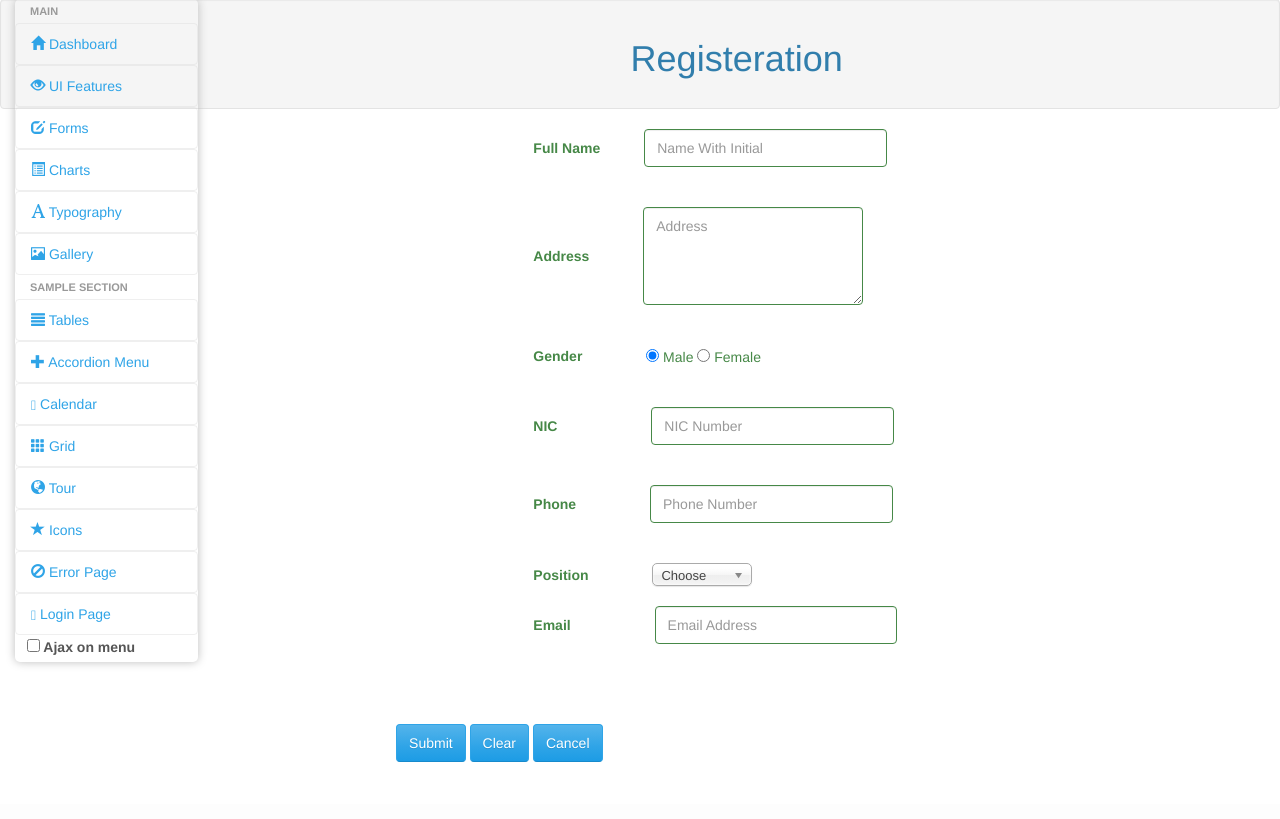
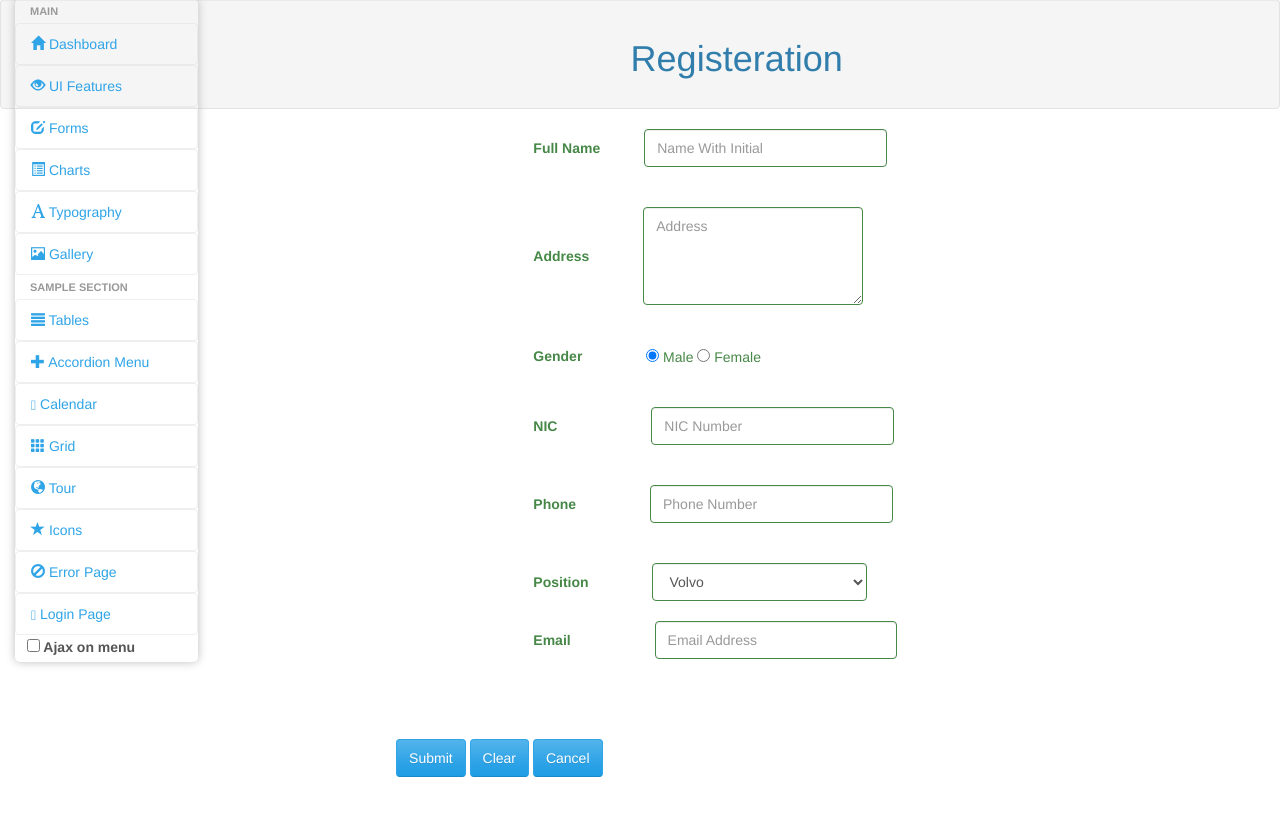
Before and after one commit to sithira1992/Ranweli, a PHP site: page /Register.php in a window 1280 px wide. Shown: the part 83-902 px from the top of the page. Before the commit the page ends 845 px from the top, so only its background shows below. Run offline with PHP 8.4, Linux system fonts and the light colour scheme; some web fonts are replaced.

Commit message:
Newly updated

```diff
--- a/charisma-master/charisma-master/Register.php
+++ b/charisma-master/charisma-master/Register.php
@@ -110,22 +110,14 @@
     </div>
     <div class="form-group has-success has-feedback">
         <label for="Position" class="control-label" style="padding-right:60px">Position</label>
-        <div id="position" title="" style="width: 100px;" class="chosen-container chosen-container-single">
-            <a class="chosen-single" tabindex="-2">
-                <span>Choose</span>
-                <div><b></b></div>
-            </a><div class="chosen-drop">
-                <div class="chosen-search">
-                    <input autocomplete="off" type="text"></div>
-                <ul class="chosen-results">
-                    <li data-option-array-index="0" style="" class="active-result result-selected">Option 1</li>
-                    <li data-option-array-index="1" style="" class="active-result">Option 2</li>
-                    <li data-option-array-index="2" style="" class="active-result">Option 3</li>
-                    <li data-option-array-index="3" style="" class="active-result">Option 4</li>
-                    <li data-option-array-index="4" style="" class="active-result">Option 5</li>
-                </ul>
+        <select class="form-control" style="width:215px">
+            <option value="volvo">Volvo</option>
+            <option value="saab">Saab</option>
+            <option value="opel">Opel</option>
+            <option value="audi">Audi</option>
+        </select>
             </div>
-        </div>
+
 </div>
     </form>
         </br>
```
